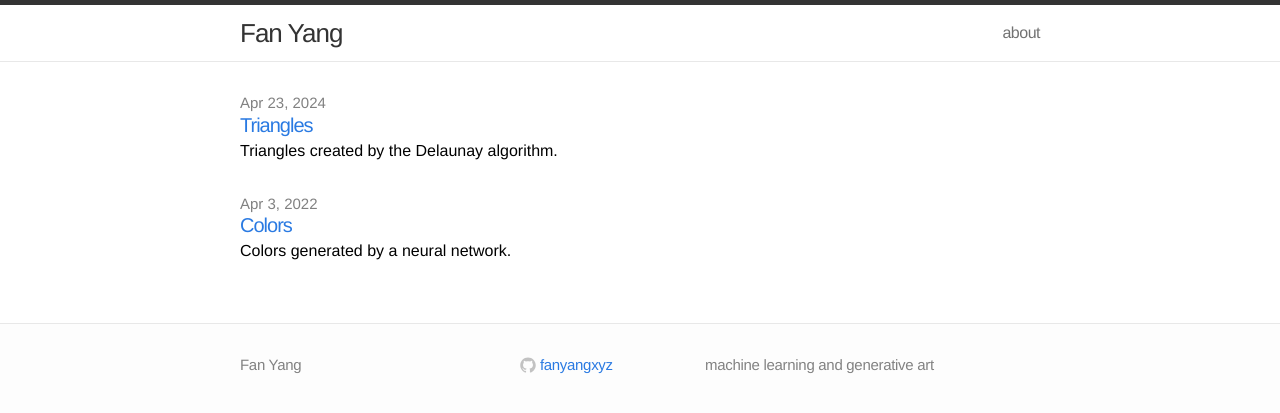
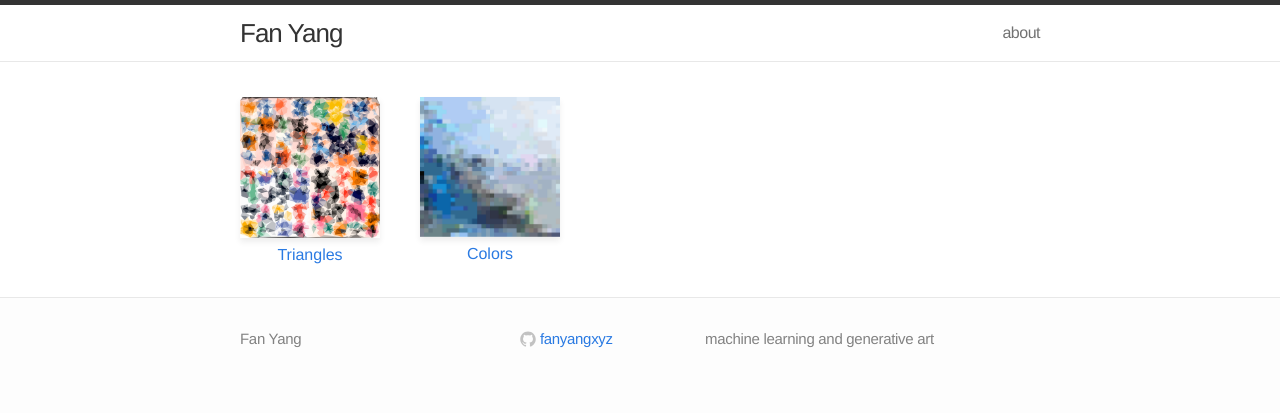
Before and after one commit to fanyangxyz/fanyangxyz.github.io, a Jekyll site: the page built from index.html, in a window 1280 px wide. Shown: the top 413 px of the page. Built offline with Jekyll 4.4.1, drawn with Linux system fonts in a browser that asks for light colours.

Commit message:
looks more like a gallery now

```diff
--- a/_posts/2022-04-23-colors.markdown
+++ b/_posts/2022-04-23-colors.markdown
@@ -2,6 +2,7 @@
 layout: post
 title:  "Colors"
 excerpt: "Colors generated by a neural network."
+img: "/assets/colors/thumb.png"
 date:   2022-04-03 10:00:00
 ---
 
--- a/_posts/2024-04-23-triangles.markdown
+++ b/_posts/2024-04-23-triangles.markdown
@@ -2,6 +2,7 @@
 layout: post
 title:  "Triangles"
 excerpt: "Triangles created by the Delaunay algorithm."
+img: "/assets/triangles/thumb.png"
 date:   2024-04-23 12:54:00
 ---
 
@@ -14,5 +15,5 @@ The color of each triangle is a combination of its vertex colors.
 </div>
 
 <div class="imgcap">
-<img src="/assets/triangles/img.png">
+<img src="/assets/triangles/delaunay_triangles.png">
 </div>
--- a/css/main.css
+++ b/css/main.css
@@ -7,6 +7,27 @@
 }
 
 html, body { height: 100%; }
+
+.artthumb img{
+  display: block;
+  width: 140px;
+  margin: 5px auto;
+  height: auto;
+  box-shadow: 0px 4px 6px 0px #eee;
+  /*border: 3px solid #718093;*/
+  /*border: 2px solid #333;*/
+}
+
+.people{
+  display: flex;
+  flex-flow: row wrap;
+  gap: 40px;
+  /*justify-content: space-between;*/
+}
+
+.people p{
+  text-align: center;
+}
 
 body {
   font-family: Helvetica, Arial, sans-serif;
--- a/index.html
+++ b/index.html
@@ -4,14 +4,14 @@ layout: default
 
 <div class="home">
 
-  <ul class="posts">
+  <ul class="people">
     {% for post in site.posts %}
-      <li>
-        <span class="post-date">{{ post.date | date: "%b %-d, %Y" }}</span>
-        <a class="post-link" href="{{ post.url | prepend: site.baseurl }}">{{ post.title }}</a>
-        <br>
-        {{ post.excerpt }}
-      </li>
+        <div class="artthumb">
+          <img src="{{ post.img }}" alt="thumb">
+          <p>
+          <a class="post-link" href="{{ post.url | prepend: site.baseurl }}">{{ post.title }}</a>
+          </p>
+        </div>
     {% endfor %}
   </ul>
 
```
Also changed, not shown: about.md (+1 -1 lines), Gemfile.lock, assets/colors/thumb.png (added), assets/triangles/thumb.png (added), 1 other file.
